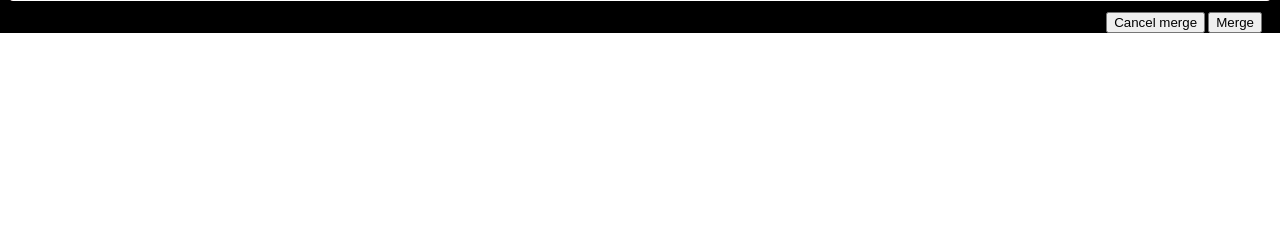
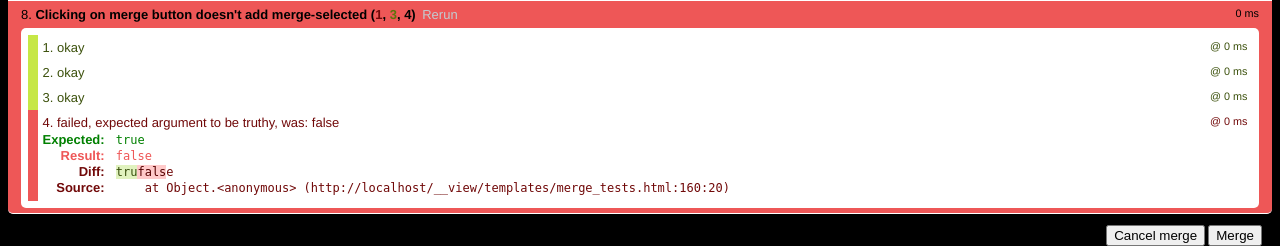
Before and after one commit to joshsmith2/twitter-image-cloud, a Python web app: template templates/merge_tests.html in a window 1280 px wide. Shown: the part 1672-1918 px from the top of the page. Before the commit the page ends 1705 px from the top, so only its background shows below. Run offline with Jinja, Linux system fonts and the light colour scheme; the template is opened without the code that fills it, so the values that code supplies are empty; some libraries are stand-ins or nearby versions.

Commit message:
Merging functionality complete! Just some styling to do

```diff
--- a/css/main.css
+++ b/css/main.css
@@ -62,8 +62,8 @@ img{
 /* Merge mode */
 
 .merge-alpha {
-    border: 2px solid rgb(28, 201, 237);
-    margin: -2px; /*Stops element from moving */
+    border: 3px solid rgb(237, 15, 3);
+    margin: -3px; /*Stops element from moving */
 }
 
 .merge-candidate {
--- a/js/resize.js
+++ b/js/resize.js
@@ -139,12 +139,15 @@ $(function() {
             var alpha_element = $('.merge-alpha').first();
             var sum = 0;
             sum += parseInt($(alpha_element).find('.count').text());
-            $('.merge-candidate').each(function(){
-                sum += parseInt($(this).find('.count').text());
+            $('.merge-selected').each(function(){
+                var food_count = parseInt($(this).find('.count').text());
+                sum += food_count;
                 packery_instance.remove($(this));
             });
             $(alpha_element).find('.count').text(sum.toString());
             change_window_mode();
+            resize_divs();
+            repack(packery_instance);
         });
     };
 
@@ -157,12 +160,15 @@ $(function() {
         $('.packery-item').mouseleave(function(){
             $(this).removeClass('merge-candidate');
         });
-        $('.packery-item').click(function(){
+        $('.packery-item').click(function(event){
             if (window.mode == 'merge') {
                 if ($(this).hasClass('merge-selected')) {
                     $(this).removeClass('merge-selected');
                 } else {
-                    $(this).addClass('merge-selected');
+                    var merge_button = $(this).find('button.merge').get(0);
+                    if (event.target != merge_button){
+                        $(this).addClass('merge-selected');
+                    }
                 }
             }
         });
--- a/main.py
+++ b/main.py
@@ -8,7 +8,6 @@ from collections import OrderedDict
 
 SOURCE_ROOT = os.path.dirname(os.path.realpath(__file__))
 
-
 def print_index(input_file, output_file='index.html', template='index.html',
                 url_media_column='twitter.tweet/mediaUrls'):
 
@@ -17,7 +16,6 @@ def print_index(input_file, output_file='index.html', template='index.html',
     rendered = template.render(twitter_images=urls)
     with open(output_file, 'w') as f:
         f.write(rendered)
-
 
 def load_template(template_name='index.html'):
     template_dir = os.path.join(SOURCE_ROOT, 'templates')
@@ -40,7 +38,6 @@ def remove_matching_braces(from_string):
             if from_string[0] == pair[0] and from_string[-1] == pair[1]:
                 debraced_string = from_string[1:-1]
     return debraced_string
-
 
 def get_urls_from_csv(csv_file,
                       url_column_name='twitter.tweet/mediaUrls'):
--- a/templates/merge_tests.html
+++ b/templates/merge_tests.html
@@ -162,6 +162,16 @@
             assert.equal(alpha_count, count_sum)
         }));
 
+        $(test("Clicking on merge button doesn't add merge-selected", function(assert){
+            specimin = $('#item6');
+            assert.notOk($(specimin).hasClass('merge-selected'));
+            assert.notOk($(specimin).hasClass('merge-alpha'));
+            $(specimin).find('button.merge').click();
+            assert.notOk($(specimin).hasClass('merge-selected'));
+            assert.ok($(specimin).hasClass('merge-alpha'));
+            $(specimin).find('button.merge').click();
+        }));
+
     </script>
 </body>
 </html>
```
Also changed, not shown: do_everything.py (added, +8 -0 lines), tests/js/merge_tests.html (+10 -0 lines).
